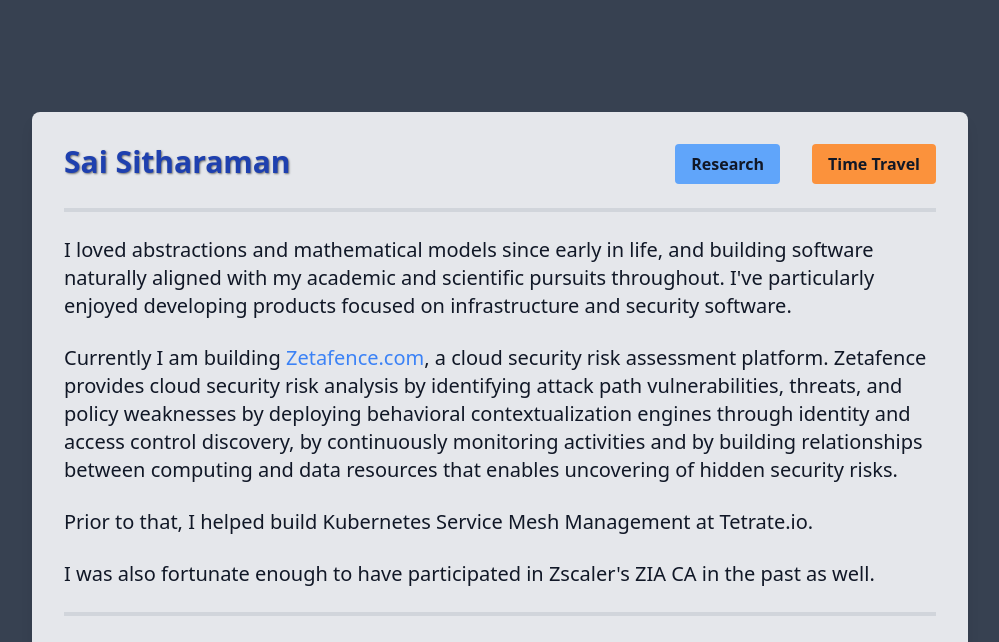
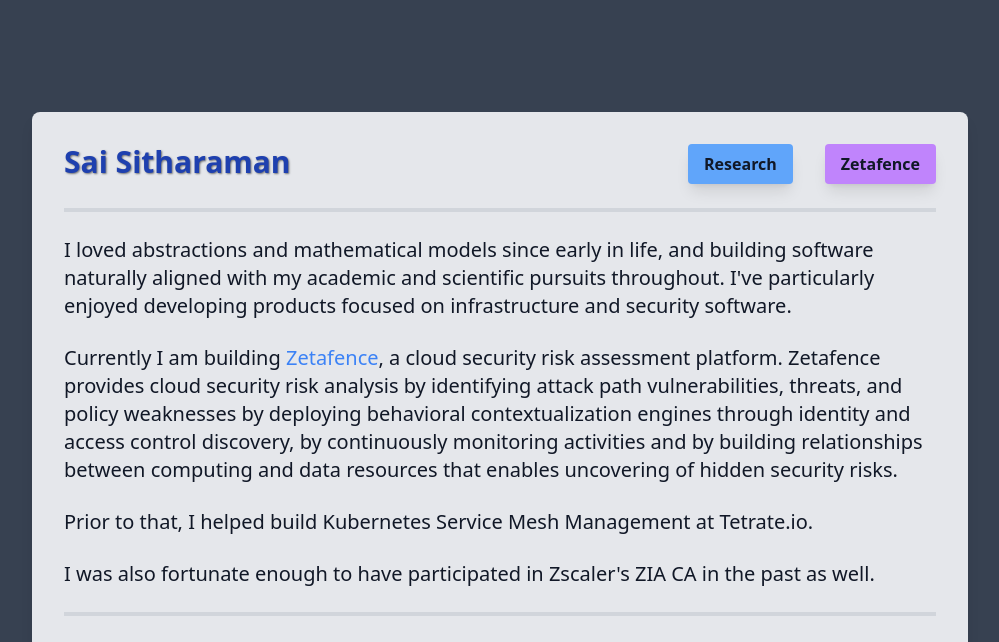
Before and after one commit to saigs/saigs.github.io, a plain HTML site: page index.htm in a window 1280 px wide. Shown: the top 642 px of the page, without its empty margins (140-1139 px from the left). Drawn offline with nearby package versions, Linux system fonts and the light colour scheme.

Commit message:
Updated index.htm

```diff
--- a/index.htm
+++ b/index.htm
@@ -21,14 +21,14 @@
 
 		<!-- Button Section for Larger Screens -->
         <div class="hidden sm:flex space-x-8">
-		  <button class="py-2 px-4 bg-blue-400 hover:bg-gray-500 text-gray-900 font-semibold rounded"><a href="https://scholar.google.com/citations?hl=en&user=yoWm1KQAAAAJ">Research</a></button>
-		  <button class="py-2 px-4 bg-orange-400 hover:bg-gray-500 text-gray-900 font-semibold rounded"><a href="https://a.co/d/iqTdkeY">Time Travel</a></button>
+		  <button class="shadow-lg py-2 px-4 bg-blue-400 hover:bg-gray-500 text-gray-900 font-semibold rounded"><a href="https://scholar.google.com/citations?hl=en&user=yoWm1KQAAAAJ">Research</a></button>
+		  <button class="shadow-lg py-2 px-4 bg-purple-400 hover:bg-gray-500 text-gray-900 font-semibold rounded"><a href="https://github.com/zetafence">Zetafence</a></button>
         </div>
       </div>
 
       <div class="sm:hidden flex space-x-4 mb-4">
 		  <button class="py-2 px-4 bg-blue-400 hover:bg-gray-500 text-gray-900 font-semibold rounded"><a href="https://scholar.google.com/citations?hl=en&user=yoWm1KQAAAAJ">Research</a></button>
-		  <button class="py-2 px-4 bg-orange-400 hover:bg-gray-500 text-gray-900 font-semibold rounded"><a href="https://a.co/d/iqTdkeY">Time Travel</a></button>
+		  <button class="py-2 px-2 bg-purple-400 hover:bg-gray-500 text-gray-900 font-semibold rounded"><a href="https://github.com/zetafence">Zetafence</a></button>
       </div>
 
 	  <hr class="border-gray-300 border-2 mb-6 w-full">
@@ -41,7 +41,7 @@
 	  <br/>
 
       <p class="text-xl text-left">
-	  Currently I am building <a href="https://www.zetafence.com" target="_blank" rel="noopener noreferrer" class="inline-block text-blue-500 cursor-pointer transition-transform transform hover:translate-y-[-2px]">Zetafence.com</a>, a cloud security risk assessment platform. Zetafence provides cloud security risk analysis by identifying attack path vulnerabilities, threats, and policy weaknesses by deploying behavioral contextualization engines through identity and access control discovery, by continuously monitoring activities and by building relationships between computing and data resources that enables uncovering of hidden security risks.
+	  Currently I am building <a href="https://zetafence.com" target="_blank" rel="noopener noreferrer" class="inline-block text-blue-500 cursor-pointer transition-transform transform hover:translate-y-[-2px]">Zetafence</a>, a cloud security risk assessment platform. Zetafence provides cloud security risk analysis by identifying attack path vulnerabilities, threats, and policy weaknesses by deploying behavioral contextualization engines through identity and access control discovery, by continuously monitoring activities and by building relationships between computing and data resources that enables uncovering of hidden security risks.
 
       </p>
 
@@ -65,13 +65,16 @@
 
 	  <!-- Badges -->
 	  <div class="mb-4 flex space-x-2">
+	    <a href="https://www.linkedin.com/in/saigs" target="_blank" rel="noopener noreferrer">
+          <img src="https://img.shields.io/badge/LinkedIn-blue?logo=linkedin&logoColor=white" alt="LinkedIn Badge" class="h-6" />
+        </a>
         <a href="https://www.ieee.org" target="_blank" rel="noopener noreferrer">
           <img src="https://img.shields.io/badge/IEEE-blue?logo=IEEE&logoColor=white" alt="IEEE Badge" class="h-6" />
         </a>
         <a href="https://www.usenix.org" target="_blank" rel="noopener noreferrer">
           <img src="https://img.shields.io/badge/USENIX-orange?logo=usenix&logoColor=white" alt="USENIX Badge" class="h-6" />
         </a>
-        <a href="https://kubecon.io" target="_blank" rel="noopener noreferrer">
+        <a href="https://events.linuxfoundation.org/kubecon-cloudnativecon-north-america/" target="_blank" rel="noopener noreferrer">
           <img src="https://img.shields.io/badge/KubeCon-Cloud_Native_Compute_Forum-blue?logo=Kubernetes&logoColor=white" alt="KubeCon Badge" class="h-6" />
         </a>
         <a href="https://www.blackhat.com" target="_blank" rel="noopener noreferrer">
```
